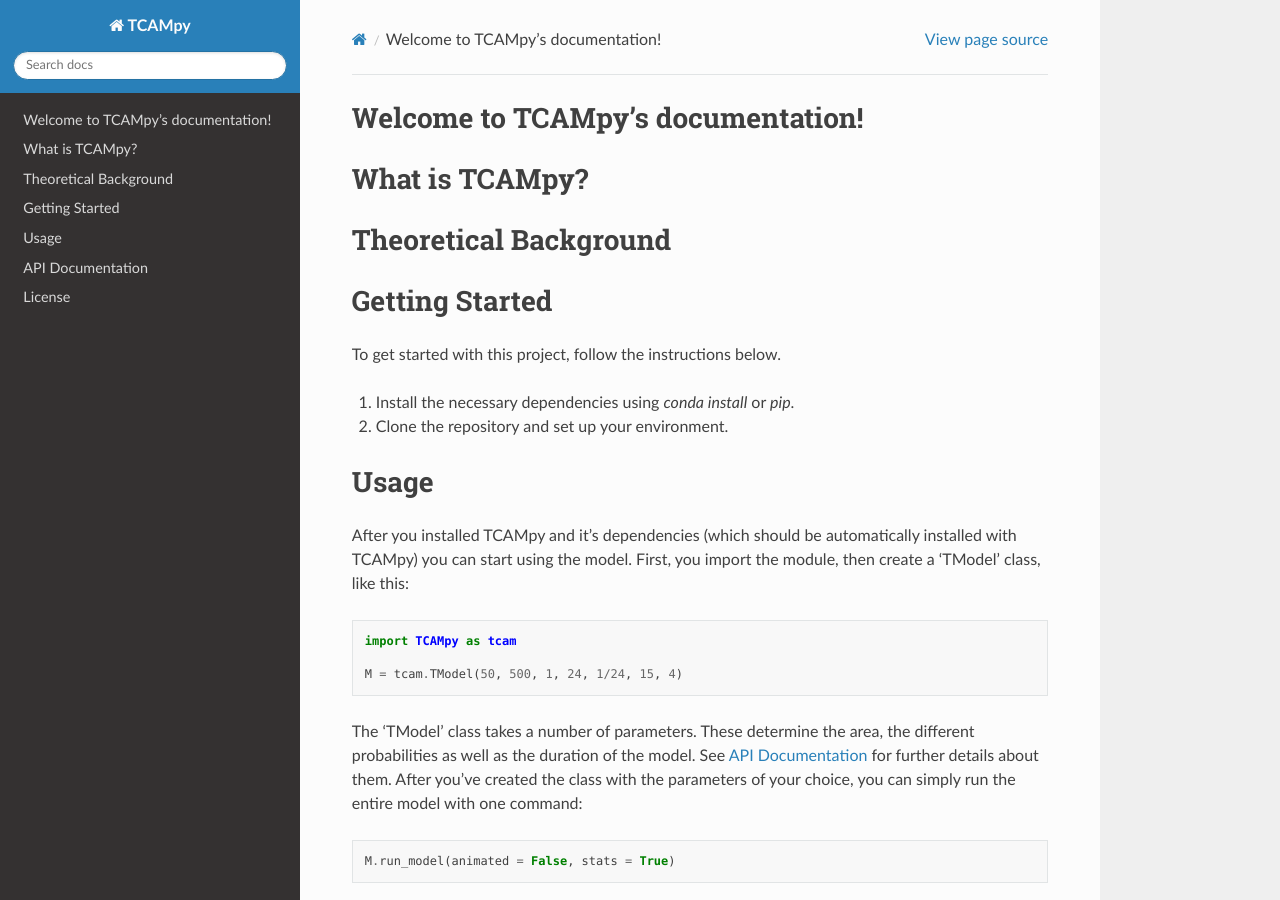
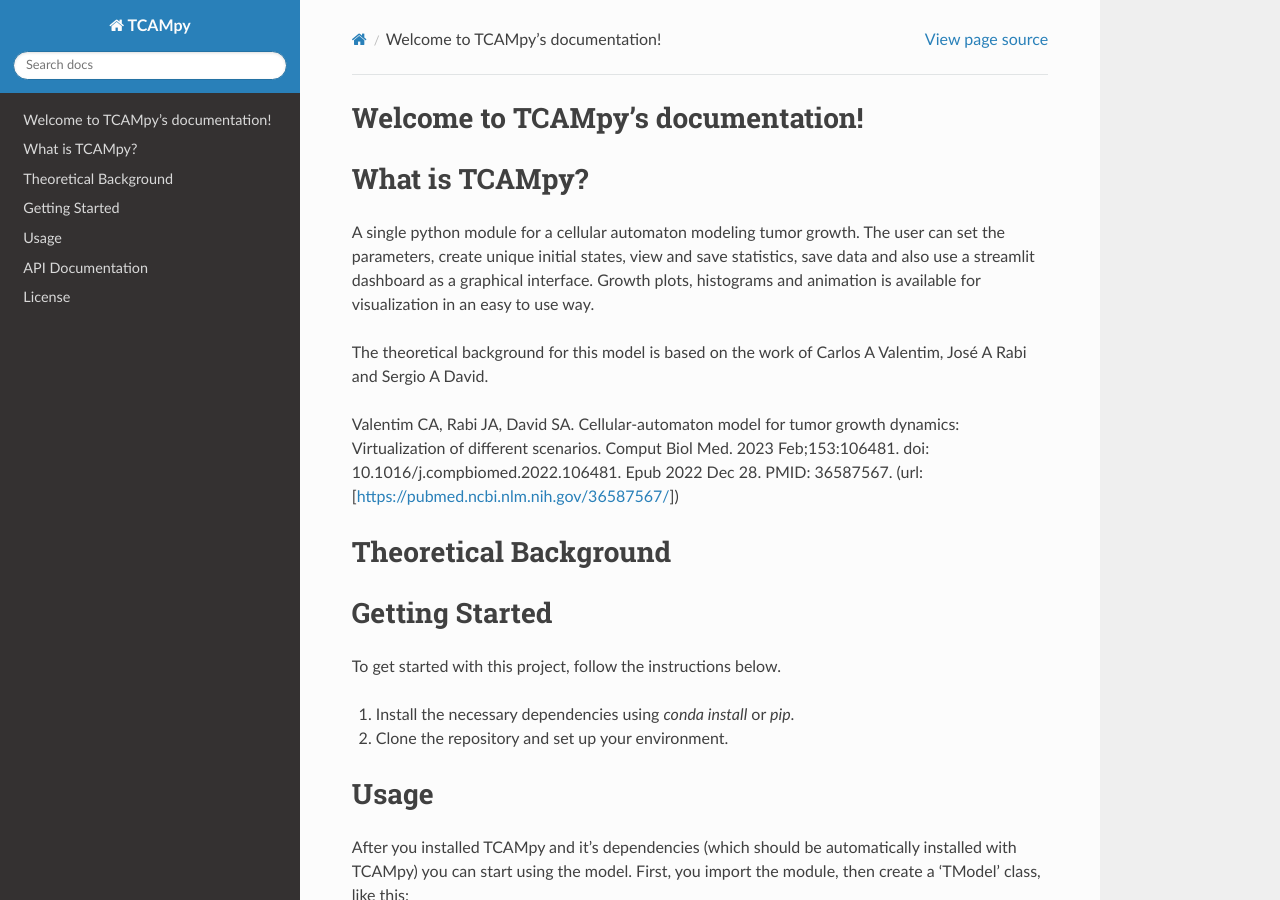
Before and after one commit to Fetasalyt/TCAMpy, a Sphinx documentation site: the page built from docs/index.rst, in a window 1280 px wide and 900 px high. Built offline with Sphinx 7.4.7 and the Read the Docs theme 3.1.0, drawn with Linux system fonts in a browser that asks for light colours; pages that are not in the unit, such as notebooks, are missing from menus.

Commit message:
Update index.rst

```diff
--- a/docs/index.rst
+++ b/docs/index.rst
@@ -18,6 +18,16 @@
 
 What is TCAMpy?
 ===============
+
+A single python module for a cellular automaton modeling tumor growth. The user can set the parameters, create unique
+initial states, view and save statistics, save data and also use a streamlit dashboard as a graphical interface. Growth
+plots, histograms and animation is available for visualization in an easy to use way.
+
+The theoretical background for this model is based on the work of Carlos A Valentim, José A Rabi and Sergio A David.
+
+Valentim CA, Rabi JA, David SA. Cellular-automaton model for tumor growth dynamics: Virtualization of different scenarios.
+Comput Biol Med. 2023 Feb;153:106481. doi: 10.1016/j.compbiomed.2022.106481. Epub 2022 Dec 28. PMID: 36587567.
+(url: [https://pubmed.ncbi.nlm.nih.gov/36587567/])
 
 Theoretical Background
 ======================
```
